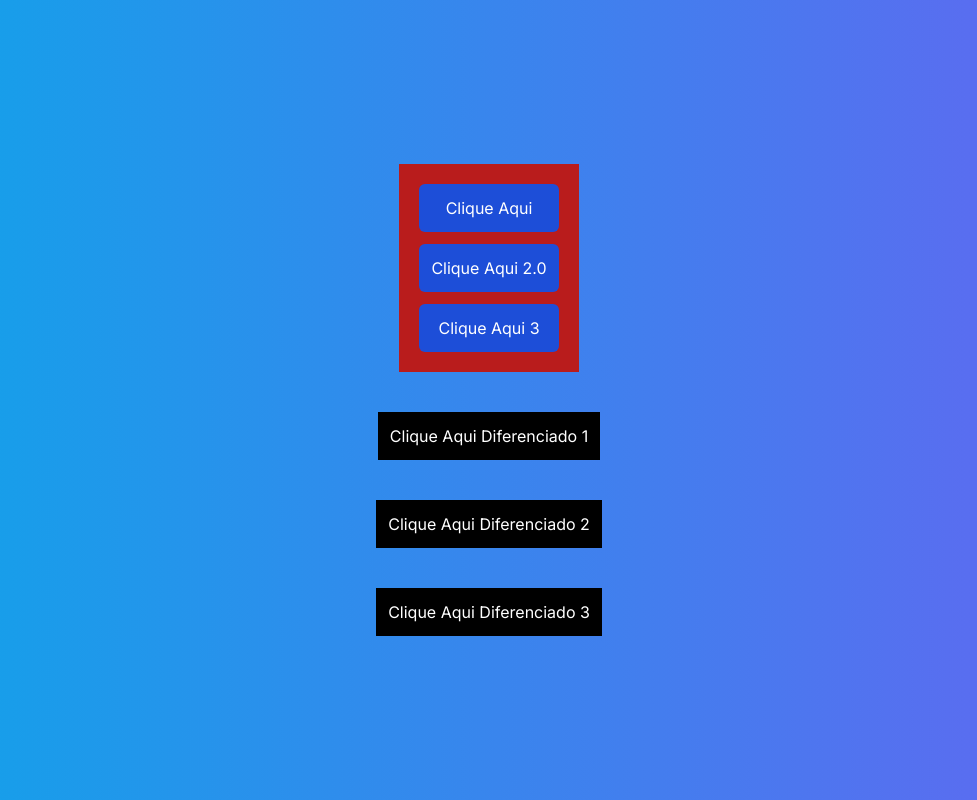
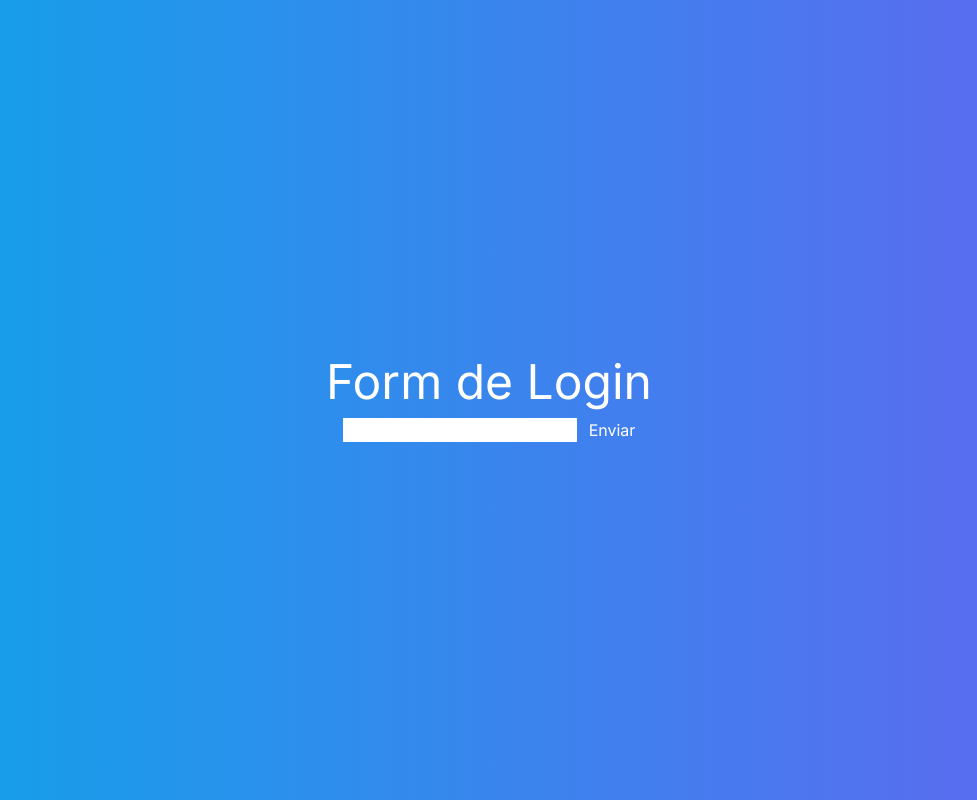
Before and after one commit to Jeanlerson/estudando-React, a Next.js app in the folder react-estudando/: page / in a window 1280 px wide. Shown: the whole page, without its empty margins (151-1128 px from the left). Built offline with nearby package versions, Linux system fonts and the light colour scheme.

Commit message:
preventDefault-react

```diff
--- a/react-estudando/src/app/page.tsx
+++ b/react-estudando/src/app/page.tsx
@@ -1,38 +1,38 @@
 "use client"
-import { useState } from "react";
+import { FormEvent, useState } from "react";
 import { CustomButton } from "@/components/CunstomButton";
 
 const Page = () => {
   function handleClick() {
     alert("Funcionou!")
-  }
+  };
   const avisar = (msg: string) => {
     alert(msg)
-  }
+  };
 
   const [backgroundColor, setBackgroundColor] = useState("bg-gradient-to-r from-sky-500 to-indigo-500");
   const changeBackground = (colorClass: string) => {
     setBackgroundColor(colorClass)
+  };
+
+  const handleButton1 = () => changeBackground("bg-red-500");
+  const handleButton2 = () => changeBackground("bg-green-500");
+  const handleButton3 = () => changeBackground("bg-yellow-500");
+
+  const handleFormSubmit = (event: FormEvent<HTMLFormElement>) => {
+    event.preventDefault();
+    alert("Mandando")
   }
-
-  const handleButton1 = () => changeBackground("bg-red-500")
-  const handleButton2 = () => changeBackground("bg-green-500")
-  const handleButton3 = () => changeBackground("bg-yellow-500")
-
   return (
    <div className={`w-screen h-screen flex flex-col justify-center
    items-center text-white ${backgroundColor}`}>
-      <div className="bg-red-700 p-5 flex flex-col">
-        <button onClick={handleClick} className="p-3 bg-blue-700 rounded-md mb-3">Clique Aqui</button>
-        <button onClick={() => alert("Funcionou 2.0!")} className="p-3 bg-blue-700 rounded-md">Clique Aqui 2.0</button>
-        <button onClick={() => avisar('Mensagem Inserida')} className="p-3 bg-blue-700 rounded-md mt-3">Clique Aqui 3</button>
-      </div>
-
-      <CustomButton label="Clique Aqui Diferenciado 1" onClick={handleButton1}/>
-      <CustomButton label="Clique Aqui Diferenciado 2" onClick={handleButton2}/>
-      <CustomButton label="Clique Aqui Diferenciado 3" onClick={handleButton3}/>
+      <h1 className="text-5xl mb-3">Form de Login</h1>
+      <form onSubmit={handleFormSubmit}>
+        <input type="text" />
+        <input className="ml-3" type="submit" value="Enviar"/>
+      </form>
    </div>
-  )
+  );
 
 };
 
```
